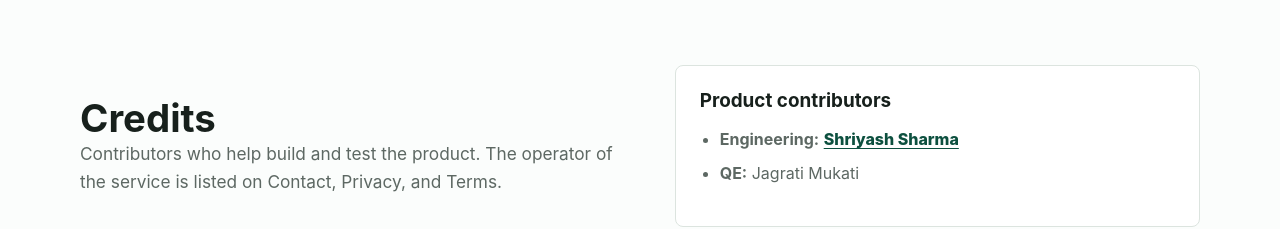
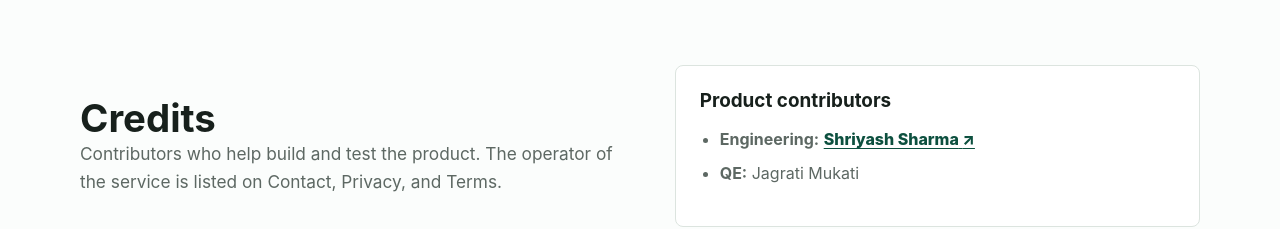
Before and after one commit to shriyash-sharma/TeamShastraWebsite, a Next.js app: page /about in a window 1280 px wide. Shown: the part 1760-1989 px from the top of the page. Built offline with nearby package versions, Linux system fonts and the light colour scheme.

Commit message:
feat(about): add external-link arrow to engineering credit

```diff
--- a/app/(en)/about/page.tsx
+++ b/app/(en)/about/page.tsx
@@ -114,7 +114,7 @@ export default function AboutPage() {
               <li>
                 <strong>Engineering:</strong>{" "}
                 <a className="credit-link" href={engineeringCreditUrl} target="_blank" rel="noopener noreferrer">
-                  {engineeringCredit}
+                  {engineeringCredit} <span aria-hidden="true">↗</span>
                 </a>
               </li>
               <li>
```
